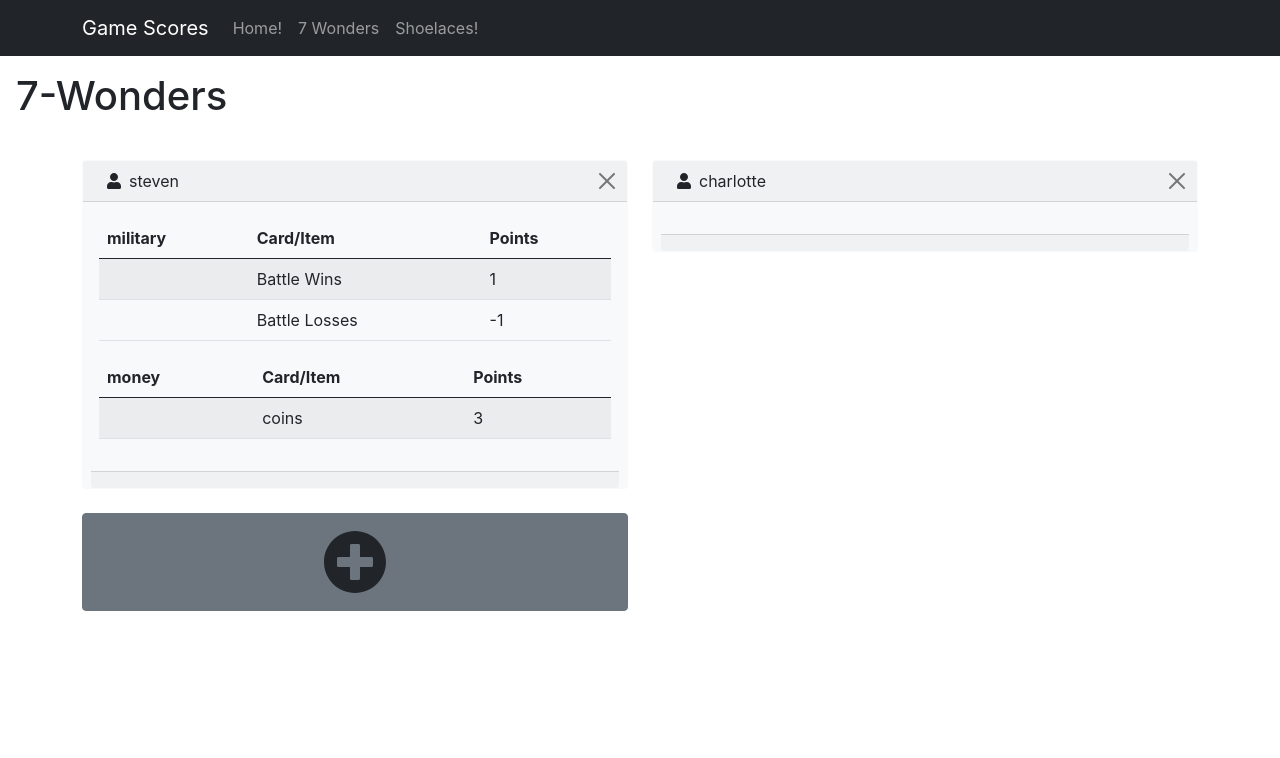
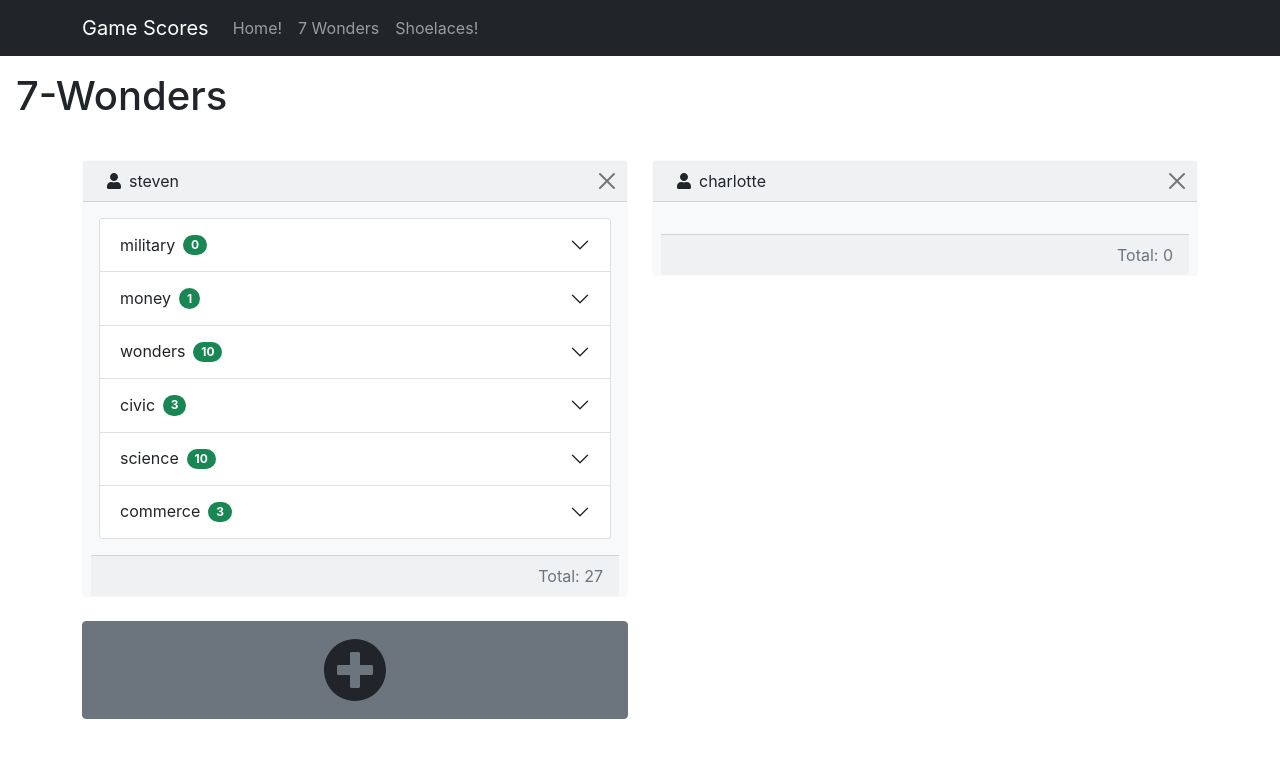
Before and after one commit to StevenLaughton/game-scores, a React (Create React App) app: page /sevenwonders in a window 1280 px wide. Both pictures are taken after a click on the element 355 px from the left and 218 px from the top of the page. Shown: the top 758 px of the page. Built offline with nearby package versions, Linux system fonts and the light colour scheme.

Commit message:
Changed layout to accordion

```diff
--- a/src/App.js
+++ b/src/App.js
@@ -1,12 +1,12 @@
 import React from "react";
-import { BrowserRouter, Switch, Route } from 'react-router-dom';
+import { BrowserRouter, Route, Switch } from 'react-router-dom';
 import AppNavbar from "./Components/Navbar";
 import Routes from "./routes";
 
 export default function App() {
     return (
         <BrowserRouter>
-      <AppNavbar />
+            <AppNavbar/>
             <Switch>
                 {
                     Routes.map((route, index) => (
@@ -14,7 +14,7 @@ export default function App() {
                             key={index}
                             path={route.path}
                             exact={route.exact}
-              children={<route.main />}
+                            children={<route.main/>}
                         />
                     ))
                 }
--- /dev/null
+++ b/src/Components/PlayerCard.jsx
@@ -0,0 +1,35 @@
+import React, { useEffect, useState } from "react";
+import { Card, CloseButton } from "react-bootstrap";
+import { faUser } from '@fortawesome/free-solid-svg-icons';
+import { FontAwesomeIcon } from '@fortawesome/react-fontawesome';
+import ScoreTable from "./ScoreTable";
+
+export default function PlayerCard(props) {
+    const removeHandler = props.removeHandler;
+    const addHandler = props.addHandler;
+    const player = props.player;
+
+    const [points, setPoints] = useState(0);
+
+    useEffect(() => {
+        if (player.score) {
+            setPoints(Object.values(player.score).reduce((acc, val) => acc + val.points, 0));
+        }
+    }, [player.score])
+
+    return (
+        <Card bg='light' border="light" className="app-card">
+            <Card.Header>
+                <FontAwesomeIcon icon={faUser} className="mx-2"/>
+                {player.name}
+                <CloseButton className='position-absolute end-0 mx-2' onClick={() => removeHandler(props.index)}/>
+            </Card.Header>
+            <Card.Body onClick={() => addHandler(props.index)}>
+                {player.score && <ScoreTable score={player.score}/>}
+            </Card.Body>
+            <Card.Footer className="text-muted text-end mx-2">
+                Total: {points}
+            </Card.Footer>
+        </Card>
+    )
+}
--- a/src/Components/PlayerList.jsx
+++ /dev/null
@@ -1,46 +0,0 @@
-import React, { useEffect } from "react";
-import { Card, CloseButton, Col } from "react-bootstrap";
-import { faUser } from '@fortawesome/free-solid-svg-icons';
-import { FontAwesomeIcon } from '@fortawesome/react-fontawesome';
-import Score from "./Score";
-
-export default function PlayerList(props) {
-    const removePlayer = props.removePlayer;
-    const addPlayerCards = props.addPlayerCards;
-    const players = props.players;
-
-    useEffect(() => {
-        if (players[0].cards) {
-            const item1 = players[0].cards;
-            console.log(item1)
-
-            // const item2 = Object.keys(item1)?.map(typeName => item1[typeName].map(a => a.points));
-            console.log(Object.keys(item1).reduce(function (r, k) {
-                return r.concat(k, item1[k]);
-            }, []))
-            // .reduce((r, obj) => r.concat(obj.points), []))
-        }
-        // console.log(props.players.map(player => player.cards && Object.keys(player.cards)?.map(typeName => player.cards[typeName].map(a => a.points))))
-    });
-
-    return (
-        players.map((player, index) => {
-            return (
-                <Col xs={12} sm={6} key={index}>
-                    <Card bg='light' border="light" className="app-card">
-                        <Card.Header><FontAwesomeIcon icon={faUser} className="mx-2" />
-                            {player.name}
-                            <CloseButton className='position-absolute end-0 mx-2' onClick={() => removePlayer(index)} />
-                        </Card.Header>
-                        <Card.Body onClick={() => addPlayerCards(index)}>
-                            <Score cards={player.cards} />
-                        </Card.Body>
-                        <Card.Footer className="text-muted text-end mx-2">
-                            {/* Total: {player.cards ? player.cards.map(c => c.points).reduce((acc, val) => acc + val.points, 0) : 0} */}
-                        </Card.Footer>
-                    </Card>
-                </Col>
-            )
-        })
-    )
-}
--- a/src/Components/Score.jsx
+++ /dev/null
@@ -1,38 +0,0 @@
-import { Table } from "react-bootstrap";
-
-export default function Score(props) {
-    const cards = props.cards;
-
-    return (
-        <>
-            {
-                cards && Object.keys(cards).map((typeName, index) => {
-                    return (
-                        <Table key={index} responsive striped>
-                            <thead>
-                                <tr>
-                                    <th>{typeName}</th>
-                                    <th>Card/Item</th>
-                                    <th>Points</th>
-                                </tr>
-                            </thead>
-                            <tbody>
-                                {
-                                    cards[typeName].map((item, index) => {
-                                        return (
-                                            <tr key={index}>
-                                                <td/>
-                                                <td>{item.item}</td>
-                                                <td>{item.points}</td>
-                                            </tr>
-                                        )
-                                    })
-                                }
-                            </tbody>
-                        </Table>
-                    )
-                })
-            }
-        </>
-    )
-}
--- /dev/null
+++ b/src/Components/ScoreTable.jsx
@@ -0,0 +1,43 @@
+import { Accordion, Badge, Table } from "react-bootstrap";
+
+export default function ScoreTable(props) {
+
+    return (
+        <Accordion>
+            {
+                Object.keys(props.score).map((key, index) => {
+                    return (
+                        <Accordion.Item eventKey={index} key={index}>
+                            <Accordion.Header>{key}
+                                <Badge bg="success" className="mx-2" pill> {props.score[key].points}</Badge>
+                            </Accordion.Header>
+                            <Accordion.Body>
+                                <Table responsive striped>
+                                    <thead>
+                                    <tr>
+                                        <th>Card</th>
+                                        <th>Quantity</th>
+                                    </tr>
+                                    </thead>
+                                    <tbody>
+                                    {
+                                        props.score[key].cards.map((card, index) => {
+                                            return (
+                                                <tr key={index}>
+                                                    <td>{card.item}</td>
+                                                    <td>{card.quantity}</td>
+                                                </tr>
+                                            )
+                                        })
+                                    }
+                                    </tbody>
+                                </Table>
+                            </Accordion.Body>
+                        </Accordion.Item>
+
+                    )
+                })
+            }
+        </Accordion>
+    )
+}
--- a/src/Views/SevenWonders/Index.jsx
+++ b/src/Views/SevenWonders/Index.jsx
@@ -1,6 +1,6 @@
-import { Row, Col, Container } from "react-bootstrap";
-import PlayerList from "../../Components/PlayerList";
-import AddPlayer from "../../Components/AddPlayer";
+import { Col, Container, Row } from "react-bootstrap";
+import PlayerCard from "../../Components/PlayerCard";
+import AddPlayerCard from "../../Components/AddPlayerCard";
 import React from "react";
 import update from 'immutability-helper';
 
@@ -9,8 +9,8 @@ export default class SevenWondersHome extends React.Component {
         super(props);
         this.state = {
             players: [
-                { name: 'steven' },
-                { name: 'charlotte' }
+                {name: 'steven'},
+                {name: 'charlotte'}
             ]
         };
     }
@@ -19,39 +19,99 @@ export default class SevenWondersHome extends React.Component {
         const playerName = prompt("Please enter player name");
         if (playerName) {
             this.setState((state) => ({
-                players: update(state.players, { $push: [{ name: playerName }] })
+                players: update(state.players, {$push: [{name: playerName}]})
             }));
         }
     }
 
-    addPlayerCards = (index) => {
-        let players = [...this.state.players];
-        players[index] = update(players[index], { $merge: { cards: this.getCards() } });
-        this.setState({ players: players });
+    addPlayerScore = (index) => {
+        const players = [...this.state.players];
+        players[index] = update(players[index], {$merge: {score: this.getScore()}});
+        this.setState({players: players});
     }
 
-    getCards = () => (
+    getScore = () => (
         {
-            military: [
+            military: {
+                points: 0,
+                cards: [
                     {
                         item: 'Battle Wins',
-                    points: 1
+                        quantity: 1,
                     },
                     {
                         item: 'Battle Losses',
-                    points: -1
+                        quantity: 1,
                     }
-            ],
-            money: [
+                ]
+            },
+            money: {
+                points: 1,
+                cards: [
                     {
-                    item: 'coins',
-                    points: 3
+                        item: 'silver',
+                        quantity: 1,
+                    },
+                    {
+                        item: 'gold',
+                        quantity: 1,
+                    }
+                ]
+            },
+            wonders: {
+                points: 10,
+                cards: [
+                    {
+                        item: 'phase 1',
+                        quantity: 1,
+                    },
+                    {
+                        item: 'phase 2',
+                        quantity: 1,
+                    },
+                    {
+                        item: 'phase 3',
+                        quantity: 1,
                     }]
+            },
+            civic: {
+                points: 3,
+                cards: [
+                    {
+                        item: 'statue',
+                        quantity: 1,
+                    }]
+            },
+            science: {
+                points: 10,
+                cards: [
+                    {
+                        item: 'tablet',
+                        quantity: 1,
+                    },
+                    {
+                        item: 'cog',
+                        quantity: 1,
+                    },
+                    {
+                        item: 'compass',
+                        quantity: 1,
+                    }]
+            },
+            commerce: {
+                points: 3,
+                cards: [
+                    {
+                        item: 'market',
+                        quantity: 1,
+                    }
+                ]
+            }
         })
 
 
     removePlayer = (index) => {
-        this.setState((state) => update(state, { players: { $splice: [[index, 1]] } }));
+        this.setState((state) => update(state, {players: {$splice: [[index, 1]]}}));
     };
 
 
@@ -60,14 +120,21 @@ export default class SevenWondersHome extends React.Component {
             <div>
                 <h1 className="m-3">7-Wonders</h1>
                 <Container>
-                    <Row >
-                        <PlayerList
-                            players={this.state.players}
-                            removePlayer={this.removePlayer}
-                            addPlayerCards={this.addPlayerCards}
+                    <Row>
+                        {this.state.players.map((player, index) => {
+                            return (
+                                <Col xs={12} sm={6} key={index}>
+                                    <PlayerCard player={player}
+                                                index={index}
+                                                removeHandler={this.removePlayer}
+                                                addHandler={this.addPlayerScore}
                                     />
+                                </Col>
+                            )
+                        })
+                        }
                         <Col xs={12} md={6}>
-                            <AddPlayer onClick={this.addPlayer} />
+                            <AddPlayerCard onClick={this.addPlayer}/>
                         </Col>
                     </Row>
                 </Container>
--- a/src/routes.js
+++ b/src/routes.js
@@ -10,7 +10,7 @@ const Routes = [
     {
         path: "/sevenwonders",
         name: '7 Wonders',
-        main: () => <SevenWondersHome />
+        main: () => <SevenWondersHome/>
     },
     {
         path: "/shoelaces",
```
Also changed, not shown: src/Components/AddPlayerCard.jsx (renamed from src/Components/AddPlayer.jsx, +4 -5 lines), src/Components/Navbar.jsx (+3 -4 lines), src/index.js (+4 -4 lines), src/Helpers/Array.helpers.js (added), src/index.css (indentation only). Lines whose indentation alone changed are shown as unchanged.
